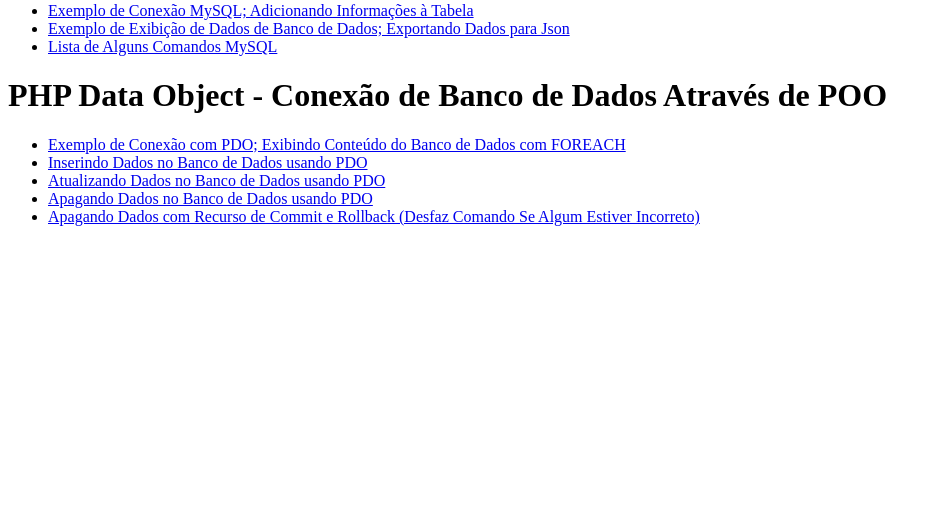
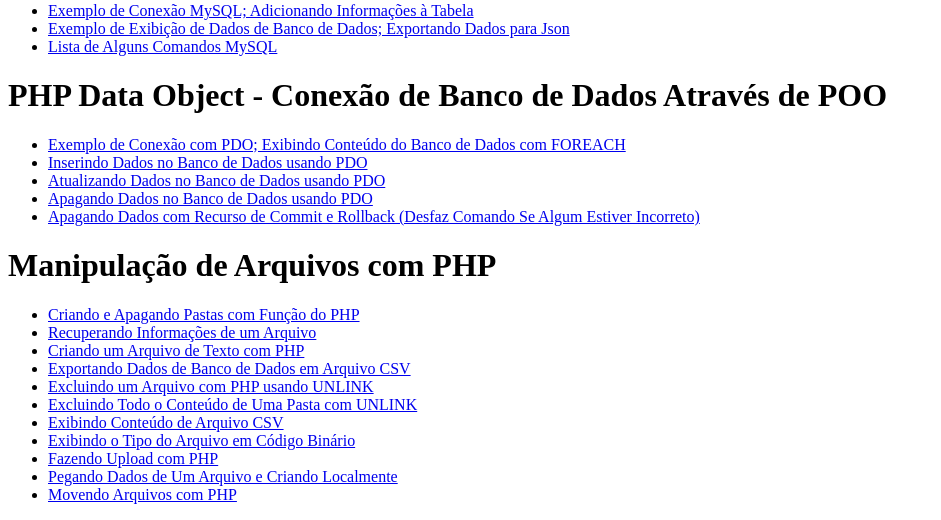
Before and after one commit to griel-cursos/curso_php-hcode, a PHP site: page /cursophp/indice.php in a window 1280 px wide. Shown: the part 2517-3037 px from the top of the page, without its empty margins (0-941 px from the left). Before the commit the page ends 2743 px from the top, so only its background shows below. Run offline with PHP 8.4, Linux system fonts and the light colour scheme.

Commit message:
Adicionado Manipulação de Arquivos com PHP ao Índice

```diff
--- a/indice.php
+++ b/indice.php
@@ -340,6 +340,43 @@
 					<a href="pdo/exemplo-06.php">Apagando Dados com Recurso de Commit e Rollback (Desfaz Comando Se Algum Estiver Incorreto)</a>
 				</li>
 			</ul>
+			<h1>Manipulação de Arquivos com PHP</h1>
+			<ul>
+				<li>
+					<a href="DIR/exemplo-01.php">Criando e Apagando Pastas com Função do PHP</a>
+				</li>
+				<li>
+					<a href="DIR/exemplo-02.php">Recuperando Informações de um Arquivo</a>
+				</li>
+				<li>
+					<a href="FOPEN/exemplo-01.php">Criando um Arquivo de Texto com PHP</a>
+				</li>
+				<li>
+					<a href="FOPEN/exemplo-02.php">Exportando Dados de Banco de Dados em Arquivo CSV</a>
+				</li>
+				<li>
+					<a href="UNLINK/exemplo-01.php">Excluindo um Arquivo com PHP usando UNLINK</a>
+				</li>
+				<li>
+					<a href="UNLINK/exemplo-02.php">Excluindo Todo o Conteúdo de Uma Pasta com UNLINK</a>
+				</li>
+				<li>
+					<a href="FGETS/exemplo-01.php">Exibindo Conteúdo de Arquivo CSV</a>
+				</li>
+				<li>
+					<a href="FGETS/exemplo-02.php">Exibindo o Tipo do Arquivo em Código Binário</a>
+				</li>
+				<li>
+					<a href="upload/exemplo-01.php">Fazendo Upload com PHP</a>
+				</li>
+				<li>
+					<a href="download/exemplo-01.php">Pegando Dados de Um Arquivo e Criando Localmente</a>
+				</li>
+				<li>
+					<a href="rename/exemplo-01.php">Movendo Arquivos com PHP</a>
+				</li>
+			</ul>
+
 
 		</body>
 
```
